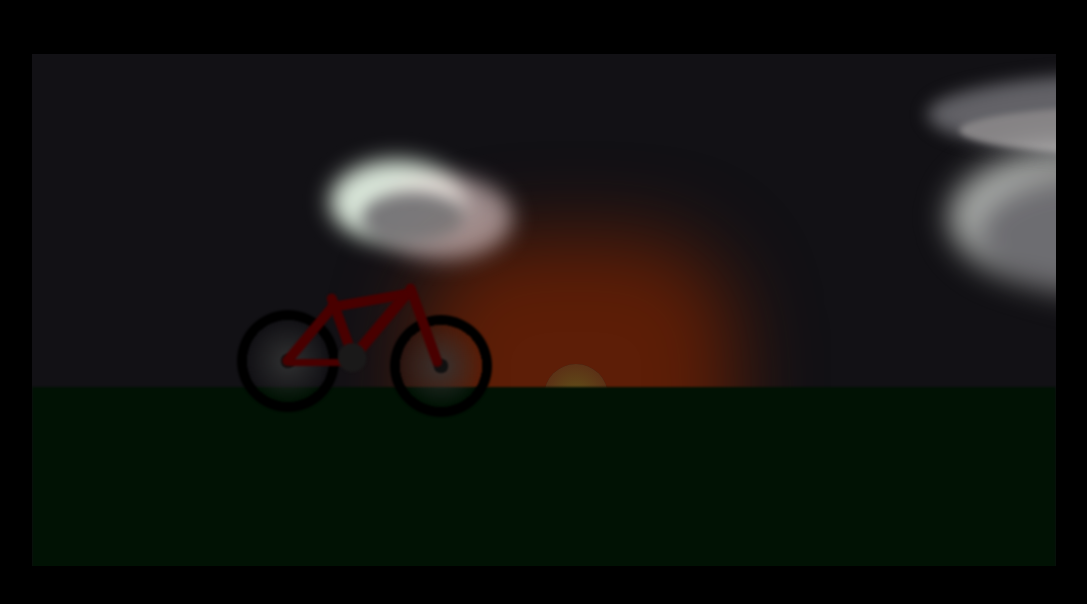
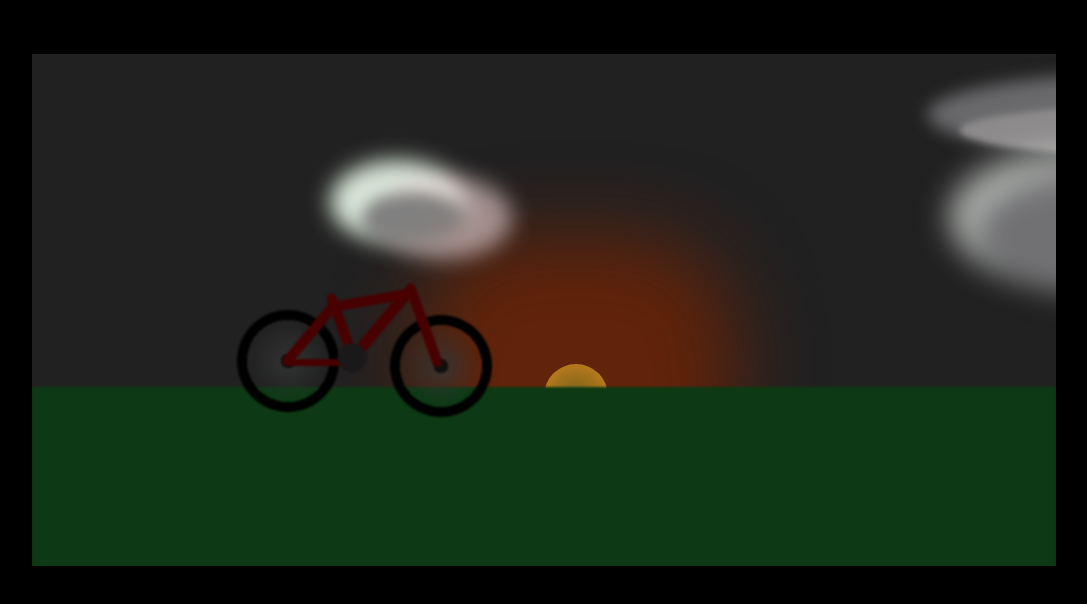
Before and after one commit to leoprone/slide-x, a plain HTML site: page index.html in a window 1280 px wide. Shown: the whole page, without its empty margins (96-1183 px from the left). Drawn offline with Linux system fonts and the light colour scheme.

Commit message:
Update styles.css

```diff
--- a/estilos/styles.css
+++ b/estilos/styles.css
@@ -128,7 +128,7 @@ html {
   width: 80vw;
   height: 40vw;
 
-  background-color: rgb(18, 17, 21);
+  background-color: rgb(33, 33, 33);
   overflow-x: hidden;
   overflow-y: hidden;
 }
@@ -369,9 +369,9 @@ html {
   top: -9%;
   left: 50%;
   border-radius: 50%;
-  background: radial-gradient(circle, rgba(130, 102, 26, 0.7) 10%, rgba(196, 65, 21, 0.4) 100%);
+  background: radial-gradient(circle, rgba(130, 102, 26, 0.954) 10%, rgba(255, 157, 28, 0.8) 100%);
   position: relative;
-  box-shadow: 0 0 5rem 8rem rgba(126, 35, 2, 0.7);
+  box-shadow: 0 0 5rem 8rem rgba(126, 37, 2, 0.7);
   z-index: 0;
 }
  .piso{
@@ -381,7 +381,7 @@ html {
    z-index: 18;
    position: relative;
    filter: blur(0.05rem);
-   background-color: rgb(1, 18, 4);
+   background-color: rgb(13, 58, 20);
  }
  .piso::before{
    content: "";
```
